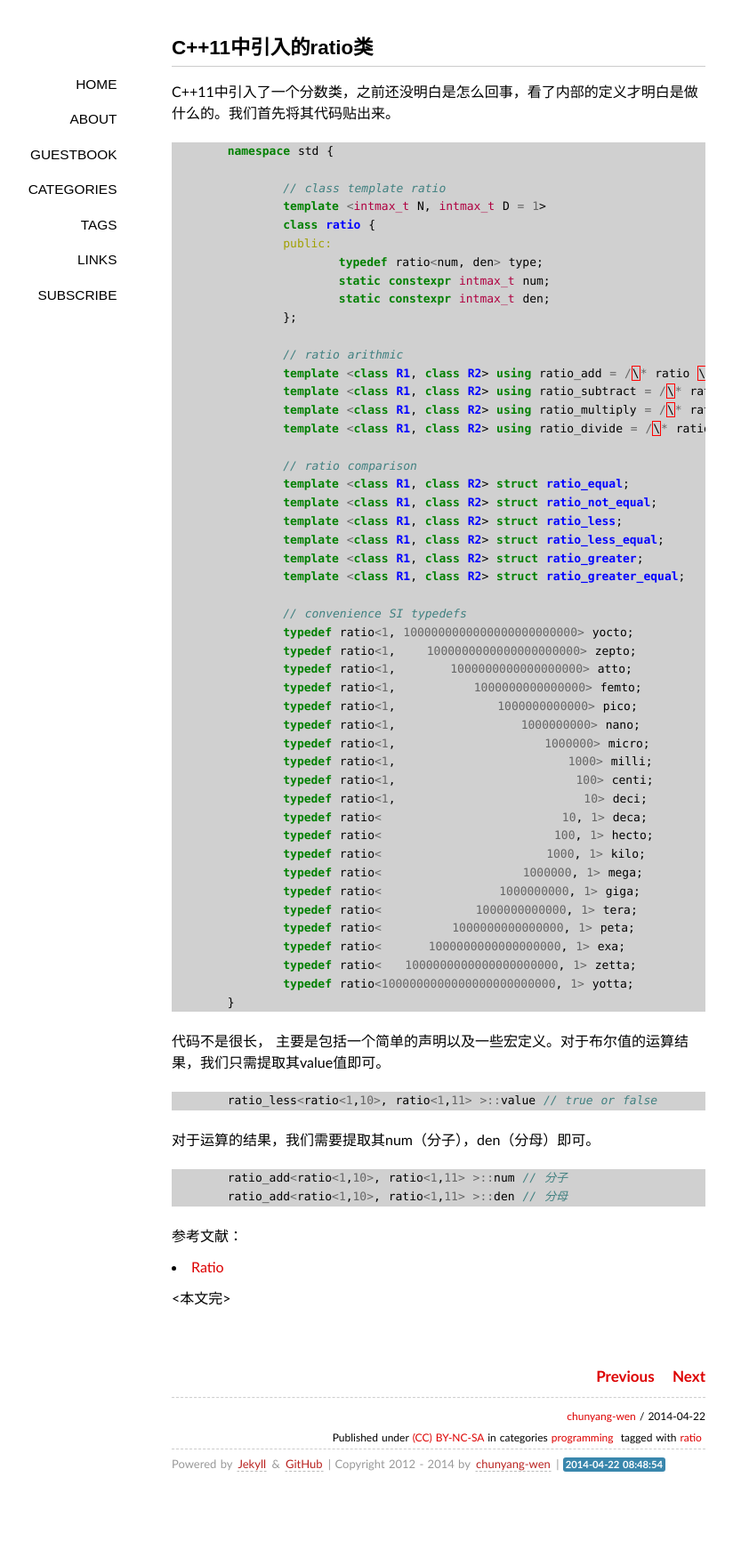
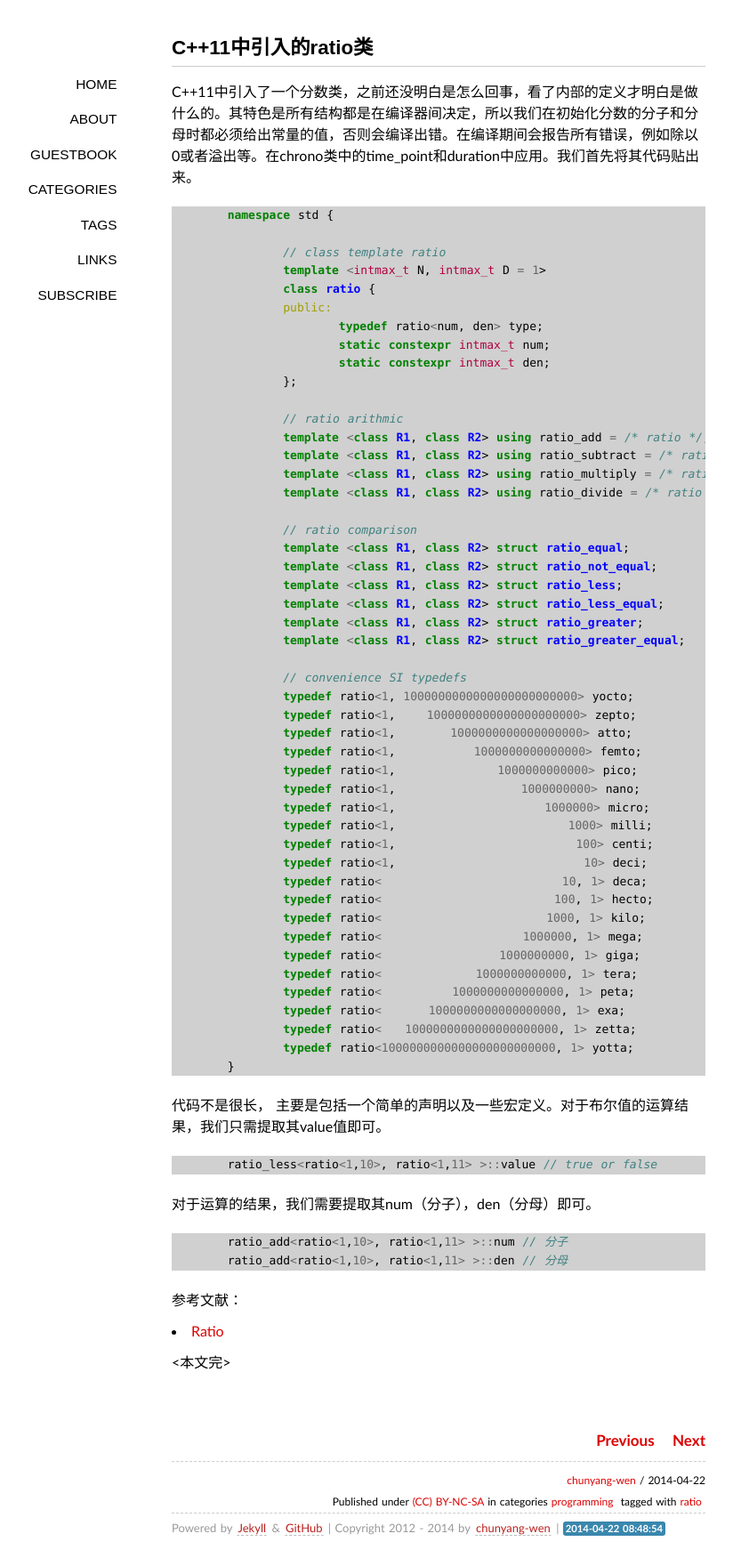
Before and after one commit to chunyang-wen/chunyang-wen.github.io, a Jekyll site: the page built from _posts/2014-04-22-ratio-header-cpp11.md, in a window 1280 px wide. Shown: the whole page at 89% size, without its empty margins (147-971 px from the left). Built offline with Jekyll 4.4.1, drawn with Linux system fonts in a browser that asks for light colours; some web fonts are replaced; Markdown is read by kramdown in place of the engine named in the settings; comment, search, counter and statistics services are not loaded; before the commit the page ends 1688 px from its top, so only the background shows below that.

Commit message:
add things about compiler

````diff
--- a/_posts/2014-04-22-ratio-header-cpp11.md
+++ b/_posts/2014-04-22-ratio-header-cpp11.md
@@ -7,7 +7,7 @@ tags:
 - ratio
 ---
 
-C++11中引入了一个分数类，之前还没明白是怎么回事，看了内部的定义才明白是做什么的。我们首先将其代码贴出来。
+C++11中引入了一个分数类，之前还没明白是怎么回事，看了内部的定义才明白是做什么的。其特色是所有结构都是在编译器间决定，所以我们在初始化分数的分子和分母时都必须给出常量的值，否则会编译出错。在编译期间会报告所有错误，例如除以0或者溢出等。在chrono类中的time_point和duration中应用。我们首先将其代码贴出来。
 
 ```cpp
 	namespace std {
@@ -22,10 +22,10 @@ C++11中引入了一个分数类，之前还没明白是怎么回事，看了内
 		};
 
 		// ratio arithmic
-		template <class R1, class R2> using ratio_add = /\* ratio \*/;
-		template <class R1, class R2> using ratio_subtract = /\* ratio \*/;
-		template <class R1, class R2> using ratio_multiply = /\* ratio \*/;
-		template <class R1, class R2> using ratio_divide = /\* ratio \*/;
+		template <class R1, class R2> using ratio_add = /* ratio */;
+		template <class R1, class R2> using ratio_subtract = /* ratio */;
+		template <class R1, class R2> using ratio_multiply = /* ratio */;
+		template <class R1, class R2> using ratio_divide = /* ratio */;
 
 		// ratio comparison
 		template <class R1, class R2> struct ratio_equal;
````
